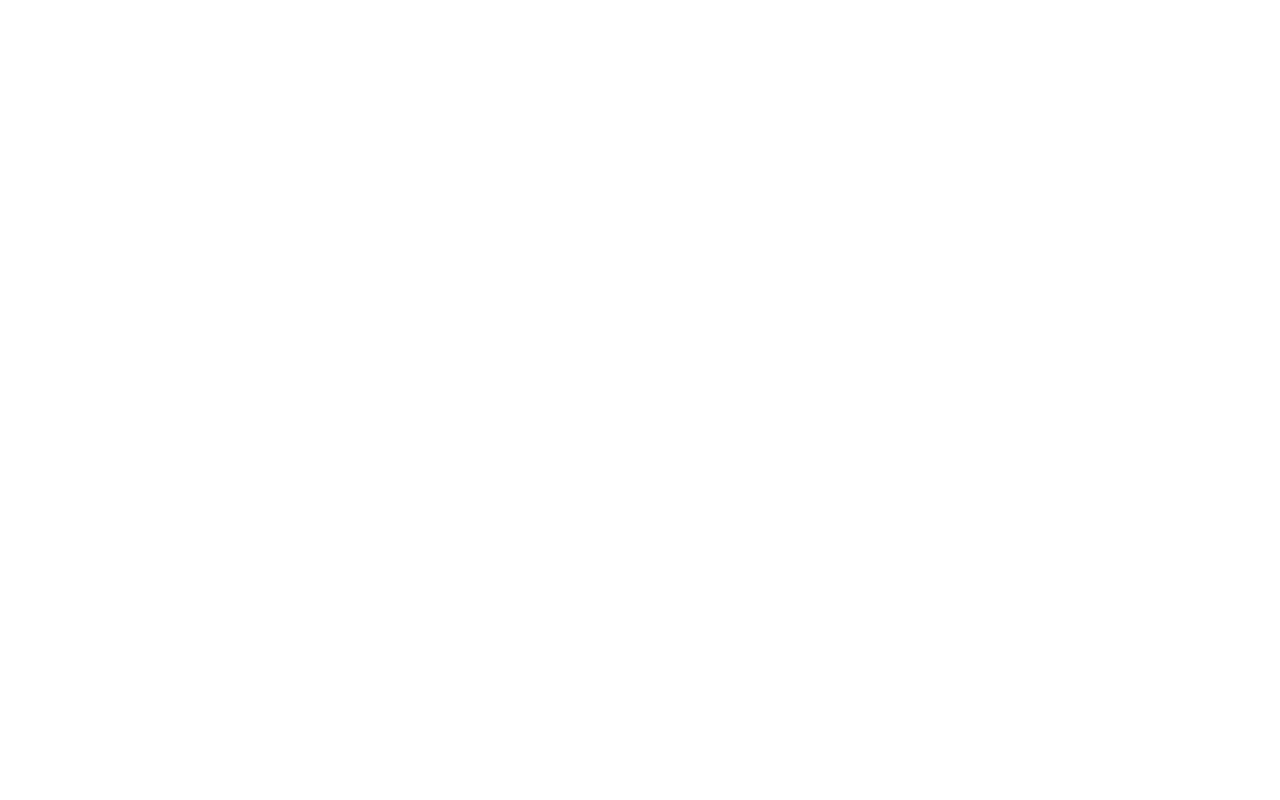
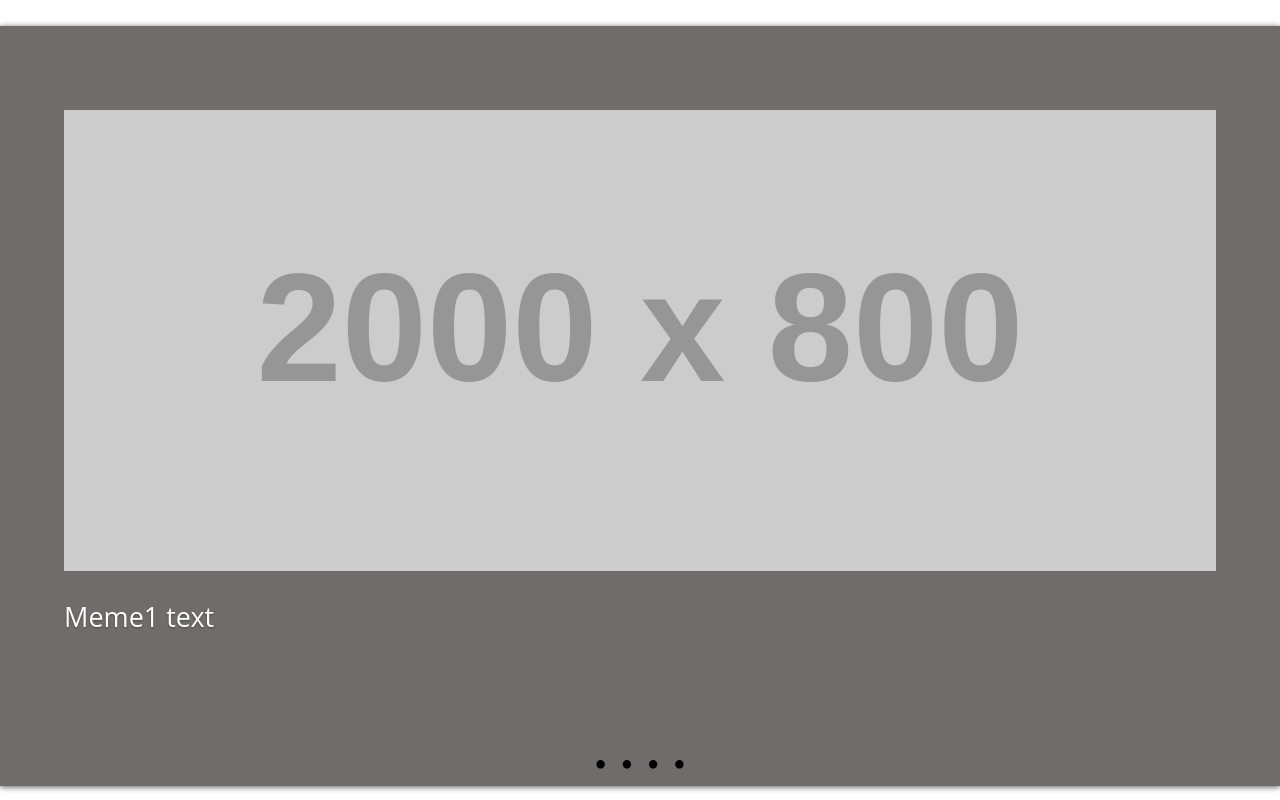
Before and after one commit to DariaDaina/cssMemSlider, a plain HTML site: page cssMemSlider/index.html in a window 1280 px wide. Drawn offline with Linux system fonts and the light colour scheme; placeholder pictures from the web are drawn by us.

Commit message:
feat: add slider with animation (Вс, окт 17, 2021  6:19:21)

```diff
--- a/cssMemSlider/index.html
+++ b/cssMemSlider/index.html
@@ -1,12 +1,79 @@
 <!DOCTYPE html>
 <html lang="en">
-<head>
-    <meta charset="UTF-8">
-    <meta http-equiv="X-UA-Compatible" content="IE=edge">
-    <meta name="viewport" content="width=device-width, initial-scale=1.0">
+  <head>
+    <meta charset="UTF-8" />
+    <meta http-equiv="X-UA-Compatible" content="IE=edge" />
+    <meta name="viewport" content="width=device-width, initial-scale=1.0" />
     <title>cssMemSlider</title>
-</head>
-<body>
-
-</body>
+    <link rel="stylesheet" href="style.css" />
+  </head>
+  <body>
+    <div class="carousel">
+      <div class="carousel-inner">
+        <input
+          class="carousel-open"
+          type="radio"
+          id="carousel-1"
+          name="carousel"
+          aria-hidden="true"
+          hidden=""
+          checked="checked"
+        />
+        <div class="carousel-item">
+          <img src="http://fakeimg.pl/2000x800/0079D8/fff/?text=Meme1" />
+          <p>Meme1 text</p>
+        </div>
+        <input
+          class="carousel-open"
+          type="radio"
+          id="carousel-2"
+          name="carousel"
+          aria-hidden="true"
+          hidden=""
+        />
+        <div class="carousel-item">
+          <img src="http://fakeimg.pl/2000x800/DA5930/fff/?text=Meme2" />
+          <p>Meme2 text</p>
+        </div>
+        <input
+          class="carousel-open"
+          type="radio"
+          id="carousel-3"
+          name="carousel"
+          aria-hidden="true"
+          hidden=""
+        />
+        <div class="carousel-item">
+          <img src="http://fakeimg.pl/2000x800/F90/fff/?text=Meme3" />
+          <p>Meme3 text</p>
+        </div>
+        <input
+          class="carousel-open"
+          type="radio"
+          id="carousel-4"
+          name="carousel"
+          aria-hidden="true"
+          hidden=""
+        />
+        <div class="carousel-item">
+          <img src="http://fakeimg.pl/2000x800/F90/fff/?text=Meme4" />
+          <p>Meme4 text</p>
+        </div>
+      </div>
+      <ol class="carousel-indicators">
+        <li>
+          <label for="carousel-1" class="carousel-bullet">•</label>
+        </li>
+        <li>
+          <label for="carousel-2" class="carousel-bullet">•</label>
+        </li>
+        <li>
+          <label for="carousel-3" class="carousel-bullet">•</label>
+        </li>
+        <li>
+          <label for="carousel-4" class="carousel-bullet">•</label>
+        </li>
+      </ol>
+    </div>
+  </body>
 </html>
--- /dev/null
+++ b/cssMemSlider/style.css
@@ -0,0 +1,89 @@
+html, body {
+   margin: 0px;
+   padding: 0px;
+}
+
+.carousel {
+   display: grid;
+   justify-content: space-around;
+   box-shadow: 0px 1px 6px rgba(0, 0, 0, 0.64);
+   margin-top: 26px;
+   background-color: #706c6c;
+}
+
+.carousel-inner {
+   display: flex;
+   align-items: center;
+   width: 90vw;
+   height: 90vh;
+   overflow: hidden;
+}
+
+.carousel-open:checked + .carousel-item {
+    width: 100%;
+}
+
+.carousel-open:checked + .carousel-item img{
+    transform: none;
+}
+
+.carousel-open:checked + .carousel-item p{
+    transform: translate(0,0);
+}
+
+.carousel-item {
+    width: 0;
+    overflow: hidden;
+    transition: all 0.6s ease-out;
+}
+
+.carousel-item img {
+    transform: rotate(360deg);
+    transition: all 0.5s ease-out;
+}
+
+.carousel-item p {
+    font-size: 27px;
+    color: rgba(255, 255, 255, 1);
+    font-family: 'Open Sans', sans-serif;
+    z-index: 9999;
+    text-shadow: 0px 1px 2px rgba(0, 0, 0, 0.33), -1px 0px 2px rgba(255, 255, 255, 0);
+    transform: translate(100%,0);
+    transition: all 1s ease-out;
+}
+
+.carousel-item img {
+    display: block;
+    height: auto;
+    max-width: 100%;
+}
+
+.carousel-indicators {
+    list-style: none;
+    margin: 0;
+    padding: 0;
+    text-align: center;
+    z-index: 10;
+}
+
+.carousel-indicators li {
+    display: inline-block;
+    margin: 0 5px;
+}
+
+.carousel-bullet {
+    color: #000000;
+    cursor: pointer;
+    display: block;
+    font-size: 35px;
+}
+
+.carousel-bullet:hover {
+    color: #aaaaaa;
+}
+
+/*#carousel-1:checked ~ .control-1 ~ .carousel-indicators li:nth-child(1) .carousel-bullet,
+#carousel-2:checked ~ .control-2 ~ .carousel-indicators li:nth-child(2) .carousel-bullet,
+#carousel-3:checked ~ .control-3 ~ .carousel-indicators li:nth-child(3) .carousel-bullet {
+    color: #428bca;
+}*/
```
